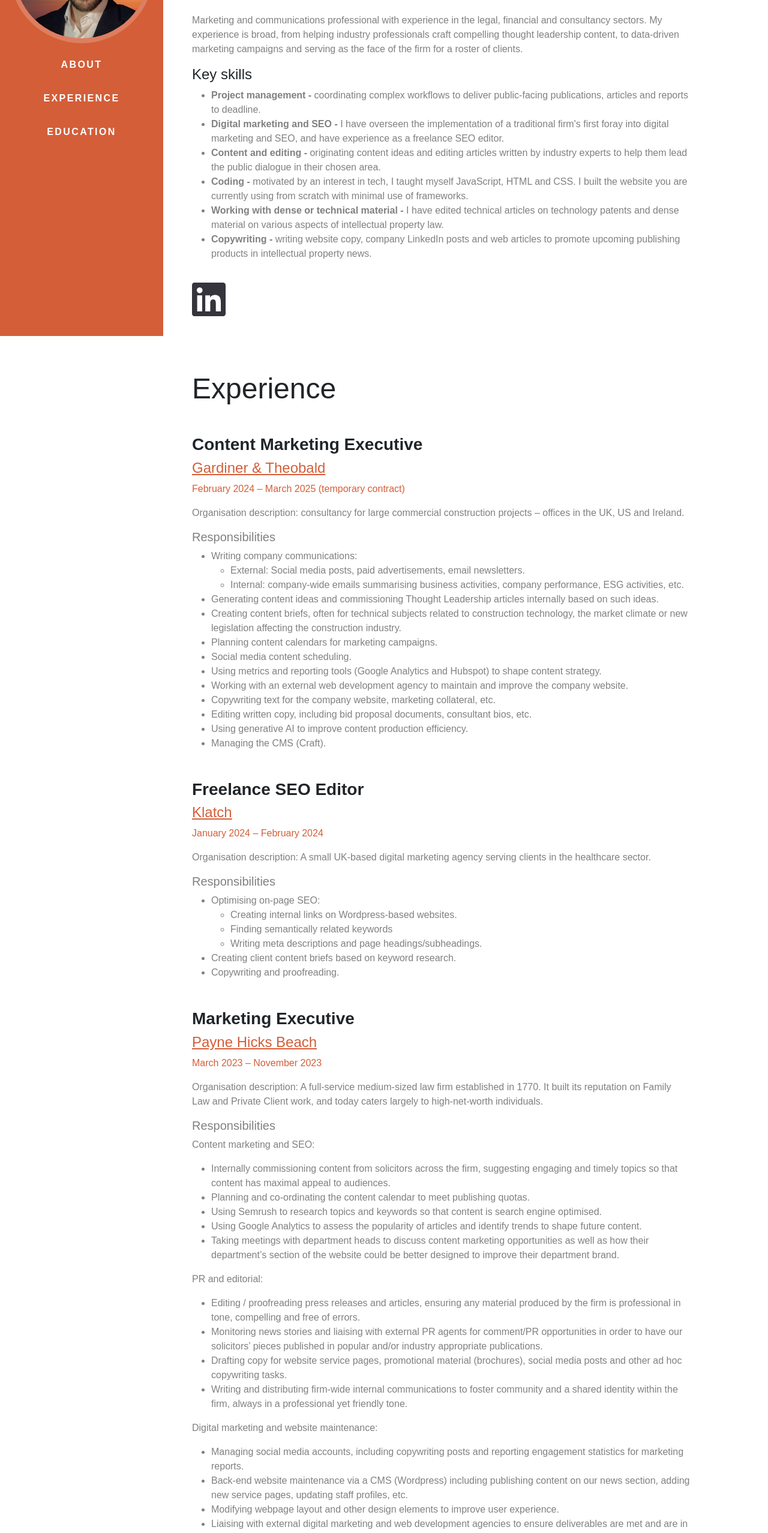
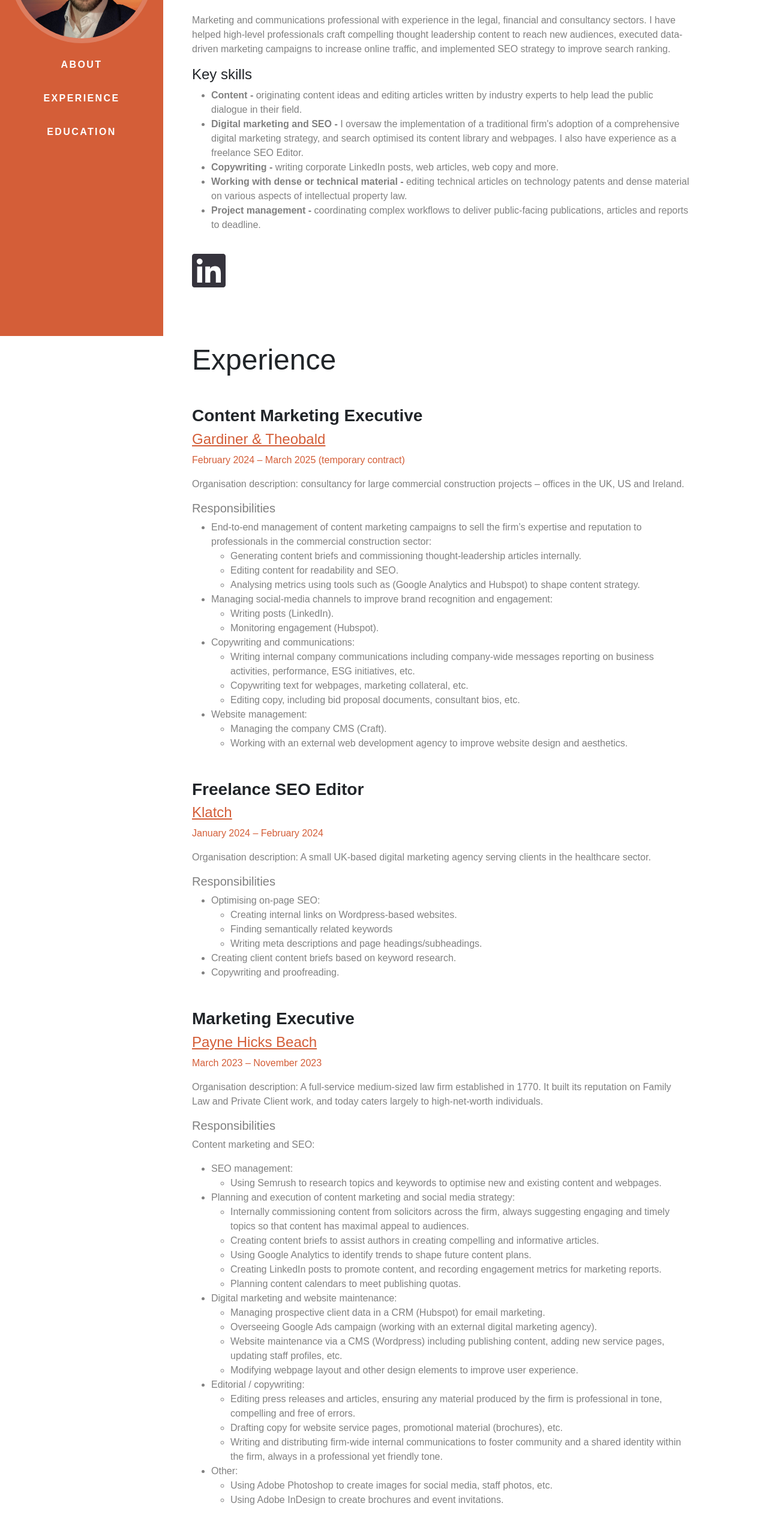
Before and after one commit to Elliot767/CVwebsite, a plain HTML site: page index.html in a window 1280 px wide. Shown: the part 240-2795 px from the top of the page at 60% size. Drawn offline with nearby package versions, Linux system fonts and the light colour scheme.

Commit message:
Add files via upload

```diff
--- a/index.html
+++ b/index.html
@@ -79,42 +79,38 @@
         <div id="bio">
           <p>
             Marketing and communications professional with experience in the
-            legal, financial and consultancy sectors. My experience is broad,
-            from helping industry professionals craft compelling thought
-            leadership content, to data-driven marketing campaigns and serving
-            as the face of the firm for a roster of clients.
+            legal, financial and consultancy sectors. I have helped high-level
+            professionals craft compelling thought leadership content to reach
+            new audiences, executed data-driven marketing campaigns to increase
+            online traffic, and implemented SEO strategy to improve search
+            ranking.
           </p>
           <h4>Key skills</h4>
           <ul>
             <li>
-              <b>Project management - </b>coordinating complex workflows to
-              deliver public-facing publications, articles and reports to
-              deadline.
+              <b>Content - </b>originating content ideas and editing articles
+              written by industry experts to help lead the public dialogue in
+              their field.
             </li>
             <li>
-              <b>Digital marketing and SEO - </b>I have overseen the
-              implementation of a traditional firm's first foray into digital
-              marketing and SEO, and have experience as a freelance SEO editor.
+              <b>Digital marketing and SEO - </b>I oversaw the implementation of
+              a traditional firm's adoption of a comprehensive digital marketing
+              strategy, and search optimised its content library and webpages. I
+              also have experience as a freelance SEO Editor.
             </li>
             <li>
-              <b>Content and editing - </b>originating content ideas and editing
-              articles written by industry experts to help them lead the public
-              dialogue in their chosen area.
+              <b>Copywriting - </b>writing corporate LinkedIn posts, web
+              articles, web copy and more.
             </li>
             <li>
-              <b>Coding - </b>motivated by an interest in tech, I taught myself
-              JavaScript, HTML and CSS. I built the website you are currently
-              using from scratch with minimal use of frameworks.
-            </li>
-            <li>
-              <b>Working with dense or technical material - </b>I have edited
+              <b>Working with dense or technical material - </b>editing
               technical articles on technology patents and dense material on
               various aspects of intellectual property law.
             </li>
             <li>
-              <b>Copywriting - </b>writing website copy, company LinkedIn posts
-              and web articles to promote upcoming publishing products in
-              intellectual property news.
+              <b>Project management - </b>coordinating complex workflows to
+              deliver public-facing publications, articles and reports to
+              deadline.
             </li>
           </ul>
         </div>
@@ -156,48 +152,51 @@
           </p>
           <h5>Responsibilities</h5>
           <ul>
-            <li>Writing company communications:</li>
+            <li>
+              End-to-end management of content marketing campaigns to sell the
+              firm’s expertise and reputation to professionals in the commercial
+              construction sector:
+            </li>
             <ul>
               <li>
-                External: Social media posts, paid advertisements, email
-                newsletters.
+                Generating content briefs and commissioning thought-leadership
+                articles internally.
               </li>
+              <li>Editing content for readability and SEO.</li>
               <li>
-                Internal: company-wide emails summarising business activities,
-                company performance, ESG activities, etc.
+                Analysing metrics using tools such as (Google Analytics and
+                Hubspot) to shape content strategy.
               </li>
             </ul>
             <li>
-              Generating content ideas and commissioning Thought Leadership
-              articles internally based on such ideas.
+              Managing social-media channels to improve brand recognition and
+              engagement:
             </li>
+            <ul>
+              <li>Writing posts (LinkedIn).</li>
+              <li>Monitoring engagement (Hubspot).</li>
+            </ul>
+            <li>Copywriting and communications:</li>
+            <ul>
               <li>
-              Creating content briefs, often for technical subjects related to
-              construction technology, the market climate or new legislation
-              affecting the construction industry.
+                Writing internal company communications including company-wide
+                messages reporting on business activities, performance, ESG
+                initiatives, etc.
               </li>
-            <li>Planning content calendars for marketing campaigns.</li>
-            <li>Social media content scheduling.</li>
+              <li>Copywriting text for webpages, marketing collateral, etc.</li>
               <li>
-              Using metrics and reporting tools (Google Analytics and Hubspot)
-              to shape content strategy.
-            </li>
-            <li>
-              Working with an external web development agency to maintain and
-              improve the company website.
-            </li>
-            <li>
-              Copywriting text for the company website, marketing collateral,
+                Editing copy, including bid proposal documents, consultant bios,
                 etc.
               </li>
+            </ul>
+            <li>Website management:</li>
+            <ul>
+              <li>Managing the company CMS (Craft).</li>
               <li>
-              Editing written copy, including bid proposal documents, consultant
-              bios, etc.
+                Working with an external web development agency to improve
+                website design and aesthetics.
               </li>
-            <li>
-              Using generative AI to improve content production efficiency.
-            </li>
-            <li>Managing the CMS (Craft).</li>
+            </ul>
           </ul>
         </div>
 
@@ -241,87 +240,83 @@
           <h5>Responsibilities</h5>
           <p>Content marketing and SEO:</p>
           <ul>
+            <li>SEO management:</li>
+            <ul>
               <li>
-              Internally commissioning content from solicitors across the firm,
-              suggesting engaging and timely topics so that content has maximal
-              appeal to audiences.
+                Using Semrush to research topics and keywords to optimise new
+                and existing content and webpages.
+              </li>
+            </ul>
+            <li>
+              Planning and execution of content marketing and social media
+              strategy:
+            </li>
+            <ul>
+              <li>
+                Internally commissioning content from solicitors across the
+                firm, always suggesting engaging and timely topics so that
+                content has maximal appeal to audiences.
               </li>
               <li>
-              Planning and co-ordinating the content calendar to meet publishing
-              quotas.
+                Creating content briefs to assist authors in creating compelling
+                and informative articles.
               </li>
               <li>
-              Using Semrush to research topics and keywords so that content is
-              search engine optimised.
+                Using Google Analytics to identify trends to shape future
+                content plans.
               </li>
               <li>
-              Using Google Analytics to assess the popularity of articles and
-              identify trends to shape future content.
+                Creating LinkedIn posts to promote content, and recording
+                engagement metrics for marketing reports.
+              </li>
+              <li>Planning content calendars to meet publishing quotas.</li>
+            </ul>
+            <li>Digital marketing and website maintenance:</li>
+            <ul>
+              <li>
+                Managing prospective client data in a CRM (Hubspot) for email
+                marketing.
               </li>
               <li>
-              Taking meetings with department heads to discuss content marketing
-              opportunities as well as how their department’s section of the
-              website could be better designed to improve their department
-              brand.
+                Overseeing Google Ads campaign (working with an external digital
+                marketing agency).
+              </li>
+              <li>
+                Website maintenance via a CMS (Wordpress) including publishing
+                content, adding new service pages, updating staff profiles, etc.
+              </li>
+              <li>
+                Modifying webpage layout and other design elements to improve
+                user experience.
               </li>
             </ul>
-          <p>PR and editorial:</p>
+            <li>Editorial / copywriting:</li>
             <ul>
               <li>
-              Editing / proofreading press releases and articles, ensuring any
-              material produced by the firm is professional in tone, compelling
-              and free of errors.
-            </li>
-            <li>
-              Monitoring news stories and liaising with external PR agents for
-              comment/PR opportunities in order to have our solicitors’ pieces
-              published in popular and/or industry appropriate publications.
+                Editing press releases and articles, ensuring any material
+                produced by the firm is professional in tone, compelling and
+                free of errors.
               </li>
               <li>
                 Drafting copy for website service pages, promotional material
-              (brochures), social media posts and other ad hoc copywriting
-              tasks.
+                (brochures), etc.
               </li>
               <li>
                 Writing and distributing firm-wide internal communications to
-              foster community and a shared identity within the firm, always in
-              a professional yet friendly tone.
+                foster community and a shared identity within the firm, always
+                in a professional yet friendly tone.
               </li>
             </ul>
-          <p>Digital marketing and website maintenance:</p>
+            <li>Other:</li>
             <ul>
               <li>
-              Managing social media accounts, including copywriting posts and
-              reporting engagement statistics for marketing reports.
-            </li>
-            <li>
-              Back-end website maintenance via a CMS (Wordpress) including
-              publishing content on our news section, adding new service pages,
-              updating staff profiles, etc.
-            </li>
-            <li>
-              Modifying webpage layout and other design elements to improve user
-              experience.
-            </li>
-            <li>
-              Liaising with external digital marketing and web development
-              agencies to ensure deliverables are met and are in line with
-              department goals.
-            </li>
-            <li>
-              Using Hubspot to manage event attendee data for email marketing.
-            </li>
-          </ul>
-          <p>Other</p>
-          <ul>
-            <li>
-              Using Adobe Photoshop to create images for social media posts,
-              alter staff photos and other ad hoc tasks.
+                Using Adobe Photoshop to create images for social media, staff
+                photos, etc.
               </li>
               <li>
                 Using Adobe InDesign to create brochures and event invitations.
               </li>
-            <li>Assisting with onsite publicity events.</li>
+            </ul>
           </ul>
         </div>
 
@@ -349,43 +344,39 @@
           </p>
           <h5>Responsibilities</h5>
           <ul>
+            <li>Content, copywriting and editing:</li>
+            <ul>
               <li>
-              Editing long and short-form content to house style including
-              online articles, headlines, reports and professional biographies,
-              often working with technical material requiring an understanding
-              of trademark or patent law and commercial developments in these
-              sectors.
+                Editing long-form content (often technical or dense material on
+                trademark or patent law) to engage readers and meet house
+                style/brand tone of voice. Content included online articles and
+                market reports.
               </li>
               <li>
-              Ensuring that content always spoke with our brand’s tone of voice
-              and that each piece ultimately promoted the author and their firm.
+                Short and long-form copywriting including article titles,
+                standfirsts and spin-off articles to promote our products.
+                Ensuring that content was fit to represent the firm or its
+                clients.
               </li>
               <li>
-              Writing titles, standfirsts, article introductions and
-              conclusions, as well as spin-off pieces to promote our products.
+                Copywriting email newsletters to encourage a large subscriber
+                base to consume our latest content.
               </li>
+            </ul>
+            <li>Other:</li>
+            <ul>
               <li>
-              Rewriting articles submitted by external contributors in broken
-              English, ensuring the finished product was engaging and
-              digestible.
+                Coordinating complex workflows across multiple teams to deliver
+                publishing products to quarterly deadlines. This involved using
+                the platforms Jira, Trello and Excel.
               </li>
-            <li>Fact-checking material for accuracy.</li>
-            <li>
-              Collaborating with the design team on visuals, and sourcing images
-              to accompany articles on our website.
-            </li>
+              <li>Using the CRM platform Salesforce to manage client data.</li>
               <li>Managing and uploading content via a CMS (Drupal).</li>
               <li>
-              Coordinating workflow across multiple teams to deliver products to
-              quarterly deadlines. This involved using the digital platforms
-              Jira, Trello and Excel.
+                Collaborating with the design team on visuals, and sourcing
+                images to accompany articles on our website.
               </li>
-            <li>
-              Coordinating and publishing our brand’s weekly email newsletter.
-            </li>
-            <li>Acting as the first point of contact for clients.</li>
-            <li>Using the CRM platform Salesforce to manage client data.</li>
-            <li>Meeting tight deadlines for weekly publishing schedules.</li>
+            </ul>
           </ul>
         </div>
 
@@ -400,43 +391,6 @@
             Brussels, providing legal and financial services to businesses in –
             or considering – legal action.
           </p>
-          <h5>Responsibilities</h5>
-          <ul>
-            <li>
-              Winning new clients through B2B email marketing campaigns. This
-              involved writing email copy, collecting and analysing response
-              data (including website traffic) to inform strategy.
-            </li>
-            <li>
-              Handling submissions to legal directories, in particular Chambers
-              and Partners.
-            </li>
-            <li>
-              Maintaining relationships with existing and prospective clients
-              using our CRM system (Hubspot).
-            </li>
-            <li>
-              Scheduling and writing copy for social media posts (LinkedIn).
-            </li>
-            <li>Taking calls with prospective clients.</li>
-            <li>
-              Drafting and editing marketing material or any outward facing
-              content e.g. lawyer biographies and client presentations.
-            </li>
-            <li>
-              Monitoring the news for developments in litigation finance and
-              presenting the findings to colleagues.
-            </li>
-            <li>
-              Working with design teams on creative material e.g. promotional
-              videos and brochures.
-            </li>
-            <li>
-              Using the digital platform Trello to organise workflow within the
-              team.
-            </li>
-            <li>Recording marketing expenditure.</li>
-          </ul>
         </div>
       </section>
 
```
Lines whose indentation alone changed are shown as unchanged.
